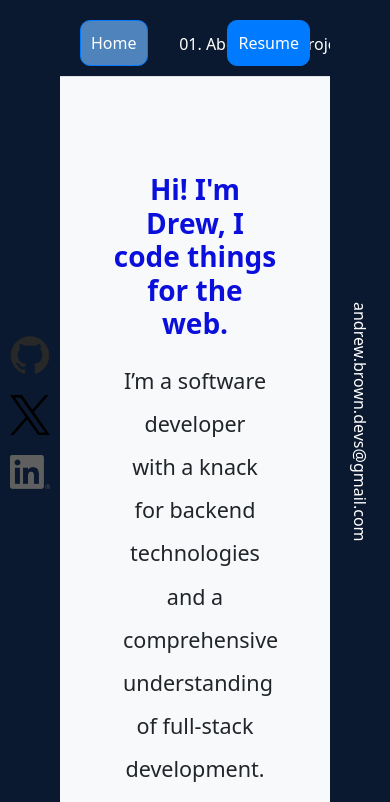
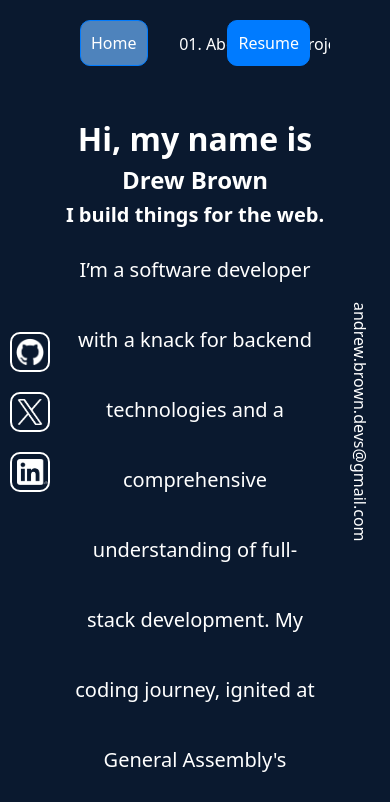
Before and after one commit to drewkybrown/portfolio, a React (Vite) app: page / in a window 390 px wide. Shown: the top 802 px of the page. Built offline with nearby package versions, Linux system fonts and the light colour scheme; a small style sheet from the web is missing.

Commit message:
additional global styling, cleaned code, removed redundant comments

```diff
--- a/index.html
+++ b/index.html
@@ -31,7 +31,7 @@
       <a href="https://twitter.com/drewkybrown">
         <img
           id="twitter-logo"
-          src="logo-black.png"
+          src="logo-white.png"
           alt="Twitter Logo"
           class="img-fluid"
         />
--- a/src/pages/About.jsx
+++ b/src/pages/About.jsx
@@ -20,7 +20,7 @@ function About() {
 
   // Function to render the About page
   const loaded = () => (
-    <div className="container mt-5 custom-about-container">
+    <div className="about-container container mt-5 custom-about-container">
       <div className="row justify-content-center">
         <div className="col-lg-8">
           <h2 className="mb-4 custom-heading">{about.name}</h2>
--- a/src/pages/Home.jsx
+++ b/src/pages/Home.jsx
@@ -1,17 +1,17 @@
 // src/pages/Home.jsx
-import "../styles/pages.css";
+import React from "react";
+import "../styles/pages.css"; // Import your external CSS file
 import { useState, useEffect } from "react";
 
-// function to render the Home page
 function Home(props) {
   return (
     <div className="home-container">
-      <div className="p-5 mb-4 bg-light rounded-3 border">
+      <div className="custom-container">
         <div className="container-fluid py-5">
-          <h1 className="home-heading display-5 fw-bold">
-            Hi! I'm Drew, I code things for the web.
-          </h1>
-          <p className="home-paragraph col-md-8 fs-4">
+          <h3 className="custom-heading-1">Hi, my name is</h3>
+          <h1 className="custom-heading-2">Drew Brown</h1>
+          <h1 className="custom-heading-3">I build things for the web.</h1>
+          <p className="custom-paragraph col-md-8">
             I’m a software developer with a knack for backend technologies and a
             comprehensive understanding of full-stack development. My coding
             journey, ignited at General Assembly's bootcamp and enriched with my
--- a/src/styles.css
+++ b/src/styles.css
@@ -11,66 +11,80 @@ html {
 
 /* styles.css */
 .nav-link img {
-  max-width: 40px; /* Adjust this value as needed */
-  height: auto; /* Maintain aspect ratio */
+  max-width: 40px;
+  height: auto;
 }
 
 /* Custom styles for the GitHub logo with "jump out" effect and shadow */
 #github-logo {
-  max-width: 40px; /* Limit image size */
-  height: auto; /* Maintain aspect ratio */
-  margin-bottom: 20px; /* Space between icons */
+  max-width: 40px;
+  height: auto;
+  margin-bottom: 20px;
   transition: transform 0.5s, box-shadow 0.2s, filter 0.2s;
-  filter: grayscale(100%); /* Initial grayscale effect (black and white) */
+  filter: grayscale(100%) brightness(6.5);
+  border: 2px solid white;
+  padding: 4px;
+  border-radius: 10px;
+  opacity: 1;
 }
 
 /* Apply styles on hover */
 #github-logo:hover {
-  transform: translateY(-5px) scale(1.1); /* Move up and scale on hover */
-  box-shadow: 0 6px 12px rgba(0, 0, 0, 0.2); /* Add shadow on hover */
-  filter: grayscale(100%); /* Remove grayscale effect on hover (colorize) */
+  transform: translateY(-5px) scale(1.1);
+  box-shadow: 0 6px 12px rgba(0, 0, 0, 0.2);
+  filter: grayscale(0%) brightness(12.5);
+  border: 2px solid white;
 }
 
 /* Custom styles for the Twitter logo with "jump out" effect and shadow */
 #twitter-logo {
-  max-width: 40px; /* Limit image size */
-  height: auto; /* Maintain aspect ratio */
-  margin-bottom: 20px; /* Space between icons */
+  max-width: 40px;
+  height: auto;
+  margin-bottom: 20px;
   transition: transform 0.5s, box-shadow 0.2s, filter 0.2s;
-  filter: grayscale(100%); /* Initial grayscale effect (black and white) */
+  filter: grayscale(100%) brightness(4.5);
+  border: 2px solid white;
+  padding: 5px;
+  border-radius: 10px;
+  opacity: 1;
 }
 
 /* Apply styles on hover */
 #twitter-logo:hover {
-  transform: translateY(-5px) scale(1.1); /* Move up and scale on hover */
-  box-shadow: 0 6px 12px rgba(0, 0, 0, 0.2); /* Add shadow on hover */
-  filter: grayscale(100%); /* Remove grayscale effect on hover (colorize) */
+  transform: translateY(-5px) scale(1.1);
+  box-shadow: 0 6px 12px rgba(0, 0, 0, 0.2);
+  filter: grayscale(0%) brightness(12.5);
+  border: 2px solid white;
 }
 
 /* Custom styles for the LinkedIn logo with "jump out" effect and shadow */
-/* Custom styles for the LinkedIn logo with "jump out" effect and shadow */
 #linkedin-logo {
-  max-width: 40px; /* Limit image size */
-  height: auto; /* Maintain aspect ratio */
-  margin-bottom: 20px; /* Space between icons */
+  max-width: 40px;
+  height: auto;
+  margin-bottom: 20px;
   transition: transform 0.5s, box-shadow 0.2s, filter 0.2s;
-  filter: grayscale(100%); /* Initial grayscale effect (black and white) */
+  filter: grayscale(100%) brightness(4.5);
+  border: 2px solid white;
+  padding: 5px 0px 5px 5px;
+  border-radius: 10px;
+  opacity: 1;
 }
 
 /* Apply styles on hover */
 #linkedin-logo:hover {
-  transform: translateY(-5px) scale(1.1); /* Move up and scale on hover */
-  box-shadow: 0 6px 12px rgba(0, 0, 0, 0.2); /* Add shadow on hover */
-  filter: grayscale(100%); /* Remove grayscale effect on hover (colorize) */
+  transform: translateY(-5px) scale(1.1);
+  box-shadow: 0 6px 12px rgba(0, 0, 0, 0.2);
+  filter: grayscale(0%) brightness(12.5);
+  border: 2px solid white;
 }
 
 .sidebar {
-  position: fixed; /* Fixed position */
-  top: 0; /* Align to the top */
-  left: 0; /* Align to the left */
-  width: 60px; /* Set a fixed width */
-  height: 100vh; /* Full viewport height */
-  background-color: #0a192f; /* Light background, change as needed */
+  position: fixed;
+  top: 0;
+  left: 0;
+  width: 60px;
+  height: 100vh;
+  background-color: #0a192f;
   display: flex;
   flex-direction: column;
   align-items: center;
@@ -92,7 +106,7 @@ html {
   color: #0a192f;
   font-weight: bold;
   font-size: 18px;
-  transition: color 0.5s ease; /* Smooth color transition on hover */
+  transition: color 0.5s ease;
 }
 
 /* Style the links on hover */
@@ -102,12 +116,12 @@ html {
 
 /* Style the logos */
 .sidebar img {
-  max-width: 40px; /* Limit image size */
-  height: auto; /* Maintain aspect ratio */
-  margin-bottom: 20px; /* Space between icons */
+  max-width: 40px;
+  height: auto;
+  margin-bottom: 20px;
 }
 
 /* Style individual logos */
 .sidebar img[src*="github-mark"] {
-  border-color: #f5f0f0; /* Change border color for GitHub logo */
+  border-color: #f5f0f0;
 }
--- a/src/styles/components.css
+++ b/src/styles/components.css
@@ -5,62 +5,63 @@
   top: 0;
   right: 0;
   height: 100vh;
-  width: 60px; /* Adjust width as necessary */
+  width: 60px;
   background-color: #0a192f;
   display: flex;
   flex-direction: column;
-  align-items: center; /* Center items horizontally */
+  align-items: center;
 }
 
 .email-container {
-  writing-mode: vertical-rl; /* Display text vertically */
+  writing-mode: vertical-rl;
   position: fixed;
-  text-align: center; /* Center the text */
+  text-align: center;
   background-color: #0a192f;
 }
 
 .email-container a {
   text-decoration: none;
-  word-break: break-all; /* Break the email address if it's too long */
-  color: white; /* Set the default text color */
-  transition: transform 0.5s; /* Add a transform transition for the "hover 3D effect" */
+  word-break: break-all;
+  color: white;
+  transition: transform 0.5s;
 }
 
 .email-container a:hover {
-  transform: translateY(-5px) scale(1.1); /* Apply the "hover 3D effect" on hover */
+  transform: translateY(-5px) scale(1.1);
 }
 
 /* Style for the entire header */
 .header-container {
-  background-color: #0a192f; /* Light grey background */ /* Padding around the header */
+  background-color: #0a192f;
   color: white;
 }
+
 /* email text styling */
 
 .nav-box {
-  display: flex; /* Flexbox layout */
-  justify-content: flex-end; /* Aligns children to the end (right) */
-  align-items: center; /* Align items vertically */
+  display: flex;
+  justify-content: flex-end;
+  align-items: center;
 }
 
 .nav-items-container {
-  display: flex; /* Flexbox layout for the nav items */
+  display: flex;
 }
 
 .nav-item {
-  margin-left: 20px; /* Space between each nav item */
+  margin-left: 20px;
 }
 
 .nav-link {
-  padding: 10px 20px; /* Padding for the links */
+  padding: 10px 20px;
   text-decoration: none;
-  color: #007bff; /* Bootstrap primary blue color */
+  color: #007bff;
   font-weight: bold;
 }
 
 .nav-link:hover {
-  color: #0056b3; /* Darker blue on hover */
-  background-color: #f8f8f9; /* Light grey background on hover */
+  color: #0056b3;
+  background-color: #f8f8f9;
 }
 
 /* Custom styles for the "Home" button with "jump out" effect and shadow */
@@ -68,21 +69,21 @@
   position: absolute;
   top: 20px;
   left: 80px;
-  padding: 10px; /* Add padding for spacing */
-  background-color: #4e83bc; /* Customize the button background color */
-  color: #fff; /* Customize the button text color */
-  border: 1px solid #007bff; /* Add a border around the button */
-  border-radius: 10px; /* Add border radius for rounded corners */
-  cursor: pointer; /* Change cursor on hover */
-  text-decoration: none; /* Remove underline */
+  padding: 10px;
+  background-color: #4e83bc;
+  color: #fff;
+  border: 1px solid #007bff;
+  border-radius: 10px;
+  cursor: pointer;
+  text-decoration: none;
   transition: transform 0.5s, box-shadow 0.2s, background-color 0.2s;
-  box-shadow: 0 0 0 rgba(0, 0, 0, 0); /* Initial box shadow (none) */
+  box-shadow: 0 0 0 rgba(0, 0, 0, 0);
 }
 
 .home-button:hover {
-  transform: translateY(-5px) scale(1.1); /* Move up and scale on hover */
-  box-shadow: 0 6px 12px rgba(0, 0, 0, 0.2); /* Add shadow on hover */
-  background-color: #0056b3; /* Change background color on hover */
+  transform: translateY(-5px) scale(1.1);
+  box-shadow: 0 6px 12px rgba(0, 0, 0, 0.2);
+  background-color: #0056b3;
 }
 
 /* Custom styles for the "Resume" button with "jump out" effect and shadow */
@@ -98,11 +99,11 @@
   cursor: pointer;
   text-decoration: none;
   transition: transform 0.5s, box-shadow 0.2s, background-color 0.2s;
-  box-shadow: 0 0 0 rgba(0, 0, 0, 0); /* Initial box shadow (none) */
+  box-shadow: 0 0 0 rgba(0, 0, 0, 0);
 }
 
 .custom-resume-button:hover {
-  transform: translateY(-5px) scale(1.1); /* Move up and scale on hover */
-  box-shadow: 0 6px 12px rgba(0, 0, 0, 0.2); /* Add shadow on hover */
-  background-color: #0056b3; /* Change background color on hover */
+  transform: translateY(-5px) scale(1.1);
+  box-shadow: 0 6px 12px rgba(0, 0, 0, 0.2);
+  background-color: #0056b3;
 }
--- a/src/styles/pages.css
+++ b/src/styles/pages.css
@@ -1,34 +1,46 @@
-/* src/styles/pages.css */
-
-/* Home Page Syling */
-
+/* Define custom styles for the Home component */
 .home-container {
-  /* Add custom container styles here */
   background-color: #0a192f;
-  padding: 20px;
-  border-radius: 5px;
+  padding: 1rem;
+  border-radius: 10px;
+  margin-bottom: 2rem;
 }
 
-.home-heading {
-  /* Add custom heading styles here */
-  font-size: 28px;
-  color: #0b0fdb;
-  text-align: center;
+.custom-container {
+  background-color: #0a192f;
 }
 
-.home-paragraph {
-  /* Add custom paragraph styles here */
-  line-height: 2; /* Add line height for spacing */
-  text-align: center;
-  padding: 10px;
-  margin: auto;
+.container-fluid {
+  background-color: #0a192f;
+}
+
+.custom-heading-1 {
+  font-size: 2rem;
+  font-weight: bold;
+  color: white;
+}
+
+.custom-heading-2 {
+  font-size: 1.5rem;
+  font-weight: bold;
+  color: white;
+}
+
+.custom-heading-3 {
+  font-size: 1.25rem;
+  font-weight: bold;
+  color: white;
+}
+
+.custom-paragraph {
+  font-size: 1.25rem;
+  color: white;
 }
 
 /* Styling for ABOUT page */
 
 /* Container styles */
 .custom-about-container {
-  /* Add custom container styles here */
   background-color: #0a192f;
   padding: 20px;
   border-radius: 5px;
@@ -37,40 +49,34 @@
 
 /* Heading styles "About Me" */
 .custom-heading {
-  /* Add custom heading styles here */
   font-size: 28px;
   color: #0a9f2d;
 }
 
 /* List styles for skills row*/
 .custom-list {
-  /* Add custom list styles here */
   list-style-type: disc;
   margin-left: 20px;
 }
 
 /* List item styles for skills */
 .custom-list-item {
-  /* Add custom list item styles here */
   color: #f3f5fa;
 }
 
 /* Icon styles for skills items */
 .custom-icon {
-  /* Add custom icon styles here */
   font-size: 50px;
 }
 
 /* Paragraph styles */
 .custom-paragraph {
-  /* Add custom paragraph styles here */
-  line-height: 3.5; /* Add line height for spacing */
+  line-height: 3.5;
 }
 
 /* Styling for the projects page */
 
 .card-img-top {
-  /* Add custom card image styles here */
   height: 200px;
   object-fit: cover;
 }
```
Also changed, not shown: public/logo-black.png (deleted), public/logo-white.png (added).
